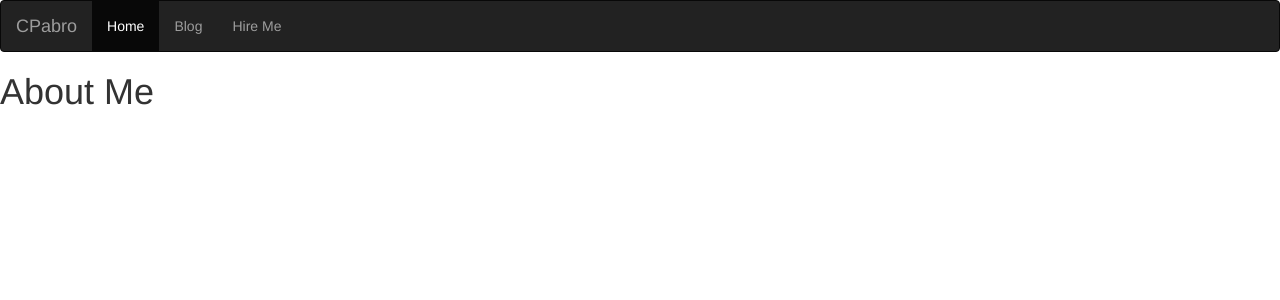
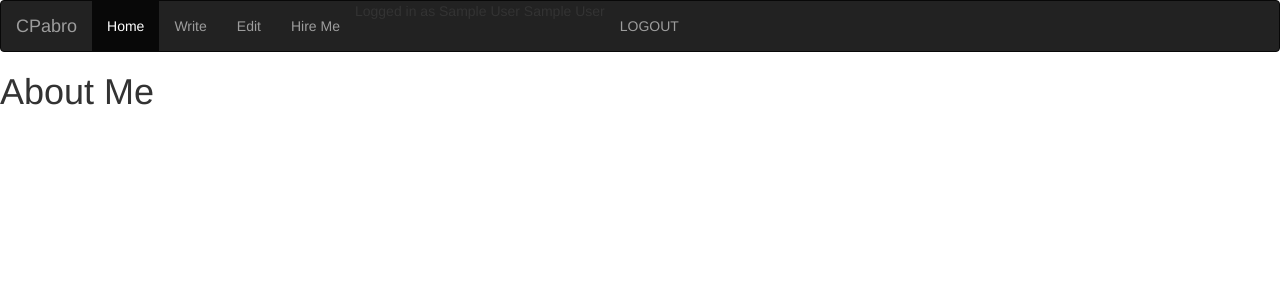
Before and after one commit to madnoyz/madnoyz_com, a Flask app: page /about in a window 1280 px wide. Shown: the top 300 px of the page. Run offline with Flask 2, Linux system fonts and the light colour scheme; the visitor is signed in with stand-in values (Sample User, id 1); parts of the project's set-up code (start-up, migrations or seed data) failed here and were passed over; some libraries are stand-ins or nearby versions.

Commit message:
updated navbar

```diff
--- a/app.py
+++ b/app.py
@@ -91,11 +91,20 @@ def login():
 
 @app.route('/logout')
 def logout():
-    return render_template('logout.html')
+    session.clear()
+    flash("You have been logged out.", 'info')
+    return redirect('/')
 
 @app.route('/my-blogs')
 def my_blogs():
-    return render_template('my-blogs.html')
+    cur = mysql.connection.cursor()
+    resultValue = cur.execute("SELECT * from blog")
+    if resultValue > 0:
+        blogs = cur.fetchall()
+        cur.close()
+        return render_template('index.html', blogs=blogs)
+    cur.close()
+    return render_template('my-blogs.html', blogs=None)
 
 @app.route('/write-blog/', methods=['GET','POST'])
 def write_blog():
--- a/templates/_navbar.html
+++ b/templates/_navbar.html
@@ -5,8 +5,21 @@
         </div>
         <ul class="nav navbar-nav">
             <li class="active"><a href="/">Home</a></li>
-      <li><a href="#">Blog</a></li>
-      <li><a href="#">Hire Me</a></li>
+            {% if session.login %}
+                <li><a href="/write-blogs">Write</a></li>
+                <li><a href="/edit-blogs">Edit</a></li>
+            {% else %}
+                <li><a href="/my-blogs">Blog</a></li>
+            {% endif %}
+            <li><a href="/about">Hire Me</a></li>
+            {% if session.login %}
+                <li>Logged in as {{ session['firstName'] }} {{ session['lastName'] }}</li>
+                <li><a href="/logout">LOGOUT</a></li>
+
+            {% else %}
+                <li><a href="/login">LOGIN</a></li>
+                <li><a href="/register">REGISTER</a></li>
+            {% endif %}
         </ul>
     </div>
 </nav>
```
Lines whose indentation alone changed are shown as unchanged.
